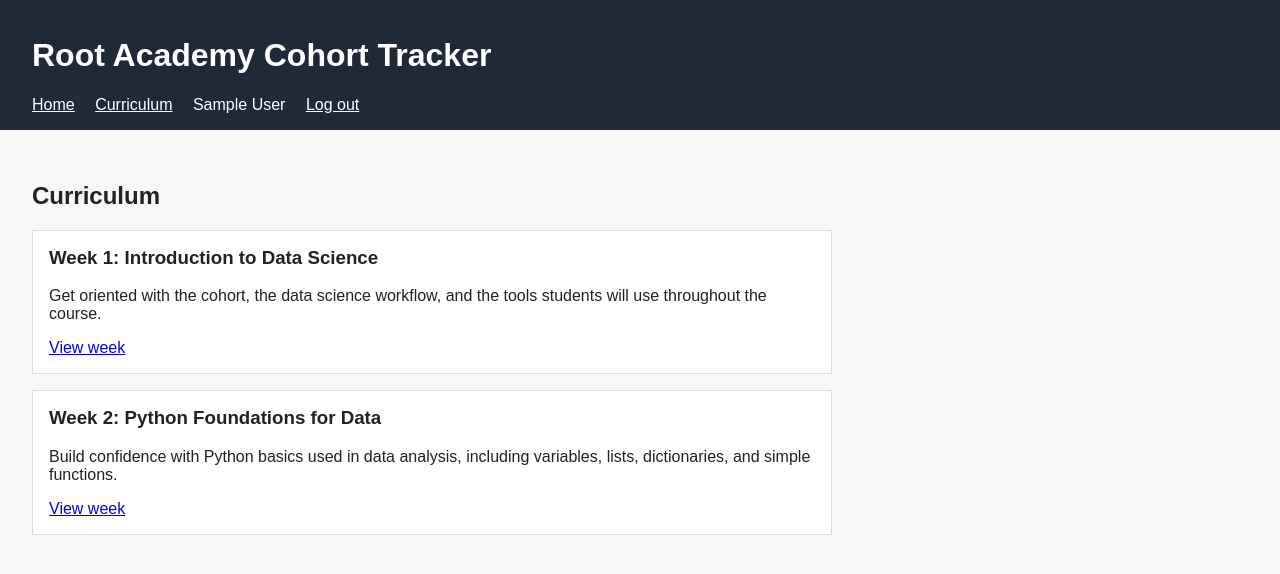
After one commit to mohamad-755/root-academy-cohort-tracker, a Flask app: page /curriculum/ in a window 1280 px wide. The commit adds this page. Shown: the top 574 px of the page. Run offline with Flask 3, Linux system fonts and the light colour scheme; the visitor is signed in with stand-in values (Sample User, id 1); data comes from the database, SQL or seed files in the repository.

Commit message:
Add curriculum display pages

```diff
--- a/app/__init__.py
+++ b/app/__init__.py
@@ -16,4 +16,7 @@ def create_app():
     from app.auth import auth
     app.register_blueprint(auth)
 
+    from app.curriculum import curriculum
+    app.register_blueprint(curriculum)
+
     return app
--- /dev/null
+++ b/app/curriculum.py
@@ -0,0 +1,57 @@
+from flask import Blueprint, abort, render_template
+
+from app.auth import login_required
+
+
+curriculum = Blueprint("curriculum", __name__, url_prefix="/curriculum")
+
+
+WEEKS = [
+    {
+        "number": 1,
+        "title": "Introduction to Data Science",
+        "summary": "Get oriented with the cohort, the data science workflow, and the tools students will use throughout the course.",
+        "objectives": [
+            "Understand what data science is and where it is used",
+            "Set up the course workflow and expectations",
+            "Practice reading a simple dataset",
+        ],
+        "tasks": [
+            "Review the cohort welcome materials",
+            "Set up your Python environment",
+            "Complete the Week 1 reflection",
+        ],
+    },
+    {
+        "number": 2,
+        "title": "Python Foundations for Data",
+        "summary": "Build confidence with Python basics used in data analysis, including variables, lists, dictionaries, and simple functions.",
+        "objectives": [
+            "Use Python variables and data types",
+            "Work with lists and dictionaries",
+            "Write small functions for repeated logic",
+        ],
+        "tasks": [
+            "Complete the Python foundations notebook",
+            "Practice list and dictionary exercises",
+            "Submit your Week 2 checkpoint",
+        ],
+    },
+]
+
+
+@curriculum.route("/")
+@login_required
+def index():
+    return render_template("curriculum/index.html", weeks=WEEKS)
+
+
+@curriculum.route("/week/<int:week_number>")
+@login_required
+def week_detail(week_number):
+    week = next((item for item in WEEKS if item["number"] == week_number), None)
+
+    if week is None:
+        abort(404)
+
+    return render_template("curriculum/week.html", week=week)
--- a/app/static/css/styles.css
+++ b/app/static/css/styles.css
@@ -53,3 +53,19 @@ button {
   border: 1px solid #ffe69c;
   padding: 0.75rem;
 }
+
+.week-list {
+  display: grid;
+  gap: 1rem;
+  max-width: 800px;
+}
+
+.week-card {
+  background: white;
+  border: 1px solid #ddd;
+  padding: 1rem;
+}
+
+.week-card h3 {
+  margin-top: 0;
+}
--- a/app/templates/base.html
+++ b/app/templates/base.html
@@ -13,6 +13,7 @@
         <a href="{{ url_for('main.index') }}">Home</a>
 
         {% if g.student %}
+          <a href="{{ url_for('curriculum.index') }}">Curriculum</a>
           <span>{{ g.student["name"] }}</span>
           <a href="{{ url_for('auth.logout') }}">Log out</a>
         {% else %}
--- /dev/null
+++ b/app/templates/curriculum/index.html
@@ -0,0 +1,17 @@
+{% extends "base.html" %}
+
+{% block title %}Curriculum - Root Academy Cohort Tracker{% endblock %}
+
+{% block content %}
+  <h2>Curriculum</h2>
+
+  <section class="week-list">
+    {% for week in weeks %}
+      <article class="week-card">
+        <h3>Week {{ week["number"] }}: {{ week["title"] }}</h3>
+        <p>{{ week["summary"] }}</p>
+        <a href="{{ url_for('curriculum.week_detail', week_number=week['number']) }}">View week</a>
+      </article>
+    {% endfor %}
+  </section>
+{% endblock %}
```
Also changed, not shown: app/templates/curriculum/week.html (added, +24 -0 lines).
